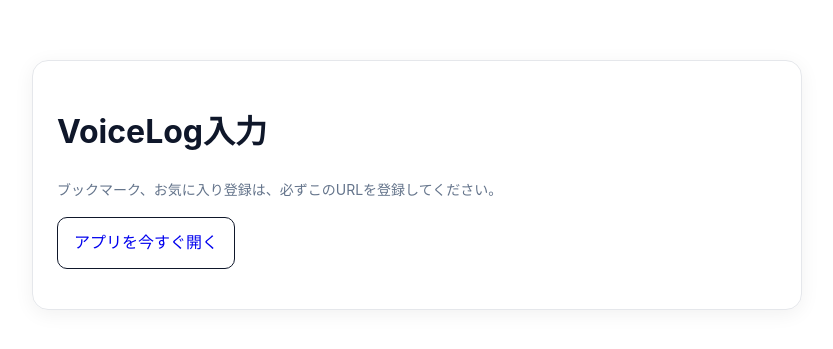
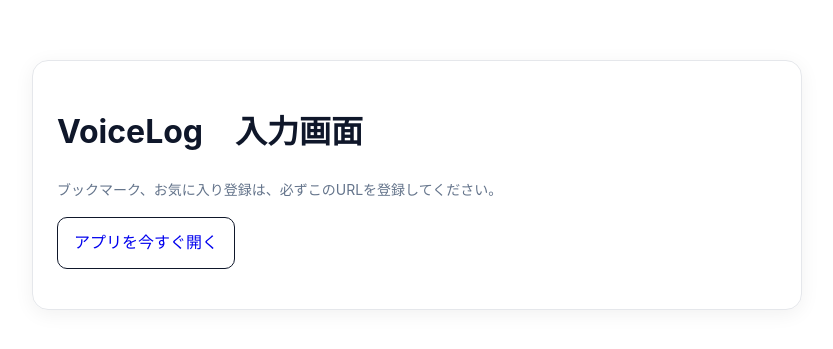
Before and after one commit to Toshi3232/BearBeauty_Dify, a plain HTML site: page index.html in a window 1280 px wide. Shown: the part 239-588 px from the top of the page, without its empty margins (223-1056 px from the left). Drawn offline with Linux system fonts and the light colour scheme.

Commit message:
Update index.html

```diff
--- a/index.html
+++ b/index.html
@@ -29,7 +29,7 @@
 <body>
   <div class="wrap">
     <div class="card">
-      <h1>VoiceLog入力</h1>
+      <h1>VoiceLog　入力画面</h1>
       <p class="muted">ブックマーク、お気に入り登録は、必ずこのURLを登録してください。</p>
       <p><a class="btn" href="javascript:go()">アプリを今すぐ開く</a></p>
 
```
